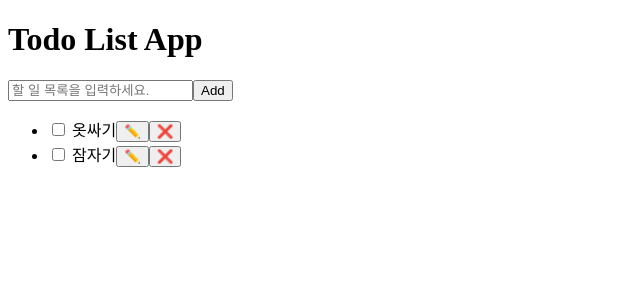
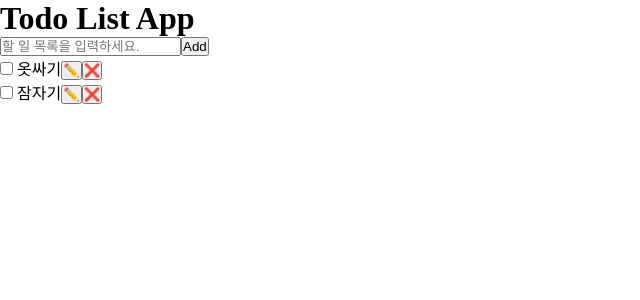
Before and after one commit to jagseeun/programming_3214, a React (Vite) app: page / in a window 1280 px wide. Shown: the top 300 px of the page, without its empty margins (0-640 px from the left). Built offline with nearby package versions, Linux system fonts and the light colour scheme.

Commit message:
TodoList reset.css 추가

```diff
--- a/src/main.jsx
+++ b/src/main.jsx
@@ -1,6 +1,6 @@
 import { StrictMode } from 'react'
 import { createRoot } from 'react-dom/client'
-// import './index.css'
+import './reset.css'
 import TodoListApp from '../TodoListApp'
 createRoot(document.getElementById('root')).render(
   <StrictMode>
--- /dev/null
+++ b/src/reset.css
@@ -0,0 +1,8 @@
+*{
+    margin: 0;
+    padding: 0;
+    box-sizing: border-box;
+}
+ul{
+    list-style: none;
+}
```
